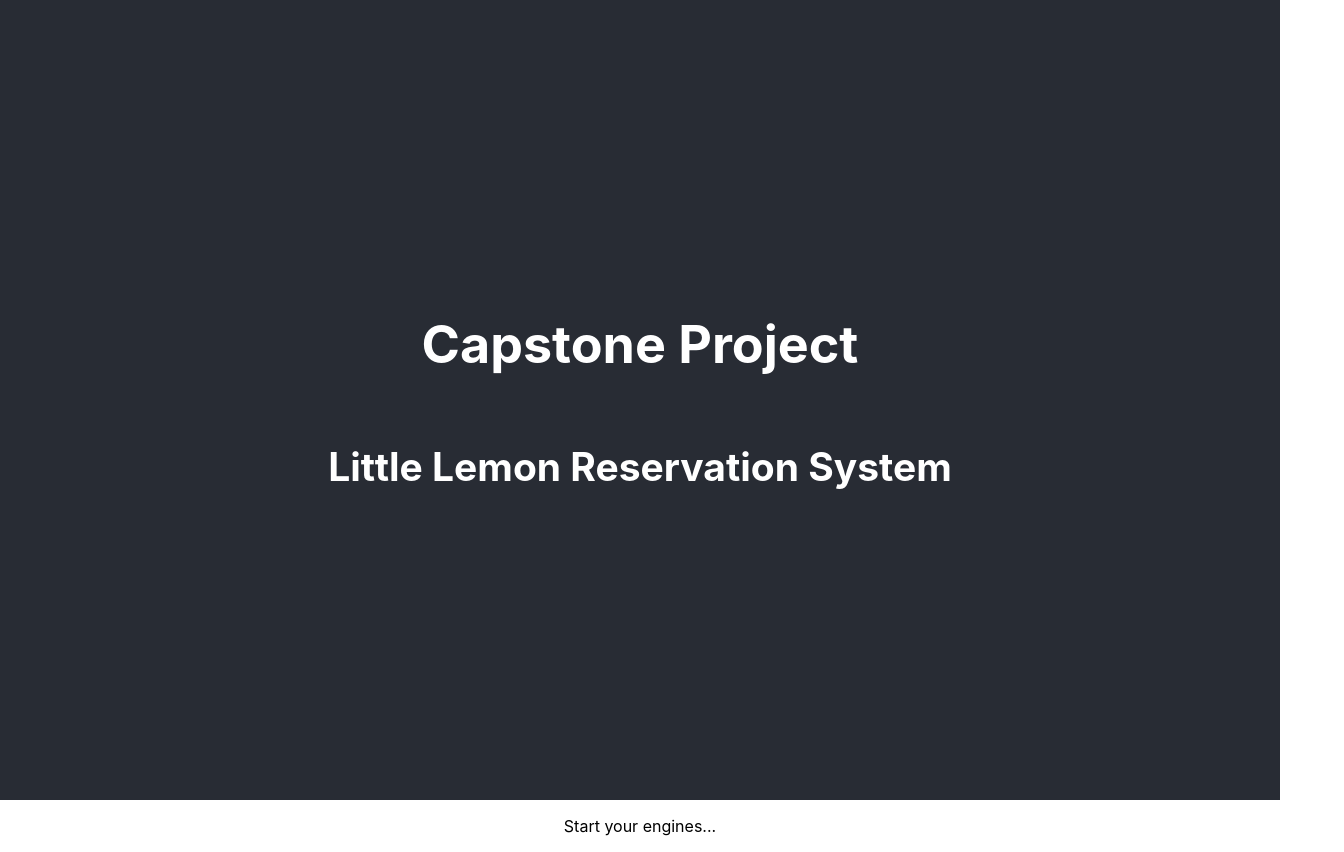
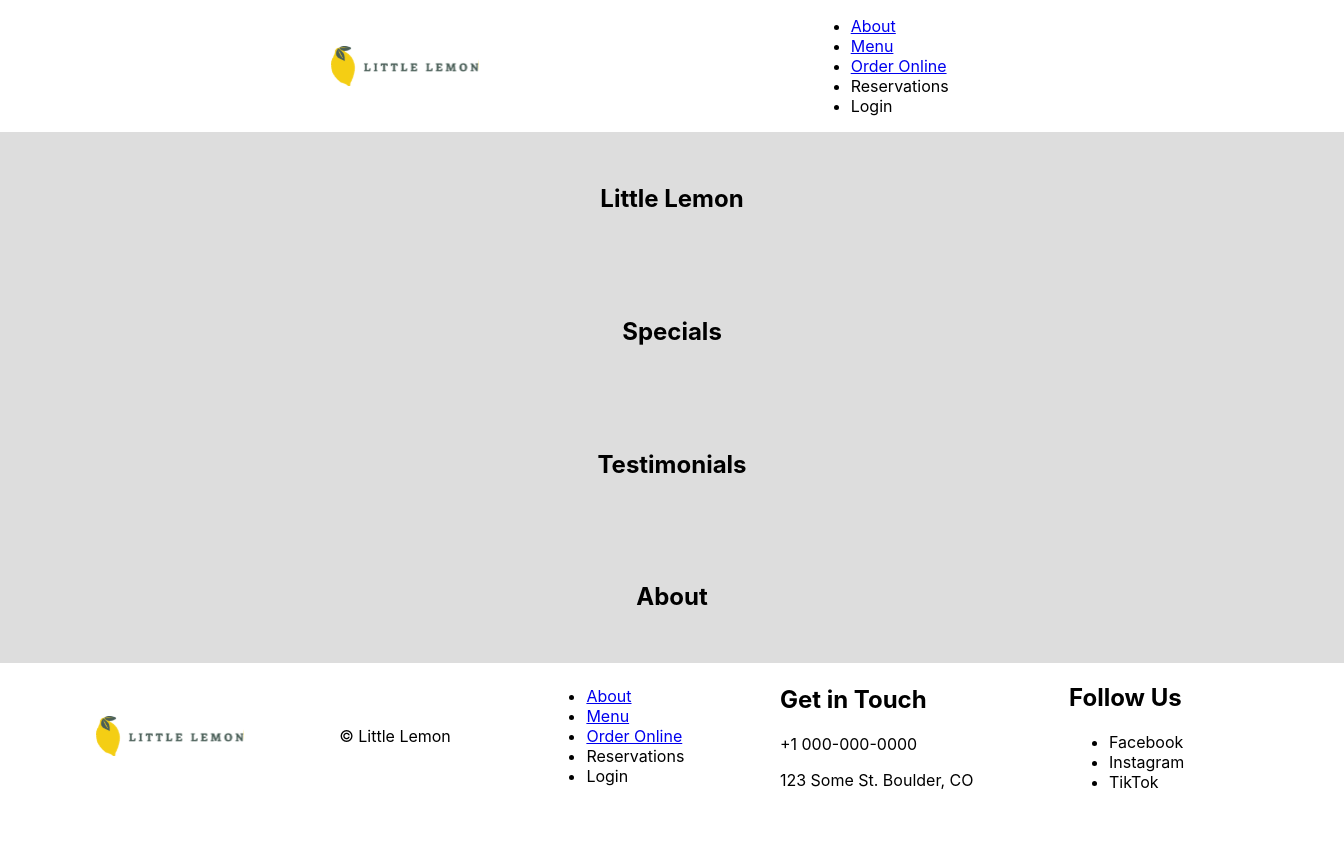
Before and after one commit to MoxieEric/meta-front-end-developer-capstone, a React (Create React App) app: page / in a window 1280 px wide. Shown: the whole page, 1344 px wide, since content can reach past the window. After the commit the page ends 808 px from the top, so only its background shows below. Built offline with nearby package versions, Linux system fonts and the light colour scheme.

Commit message:
semantic structure

```diff
--- a/src/App.css
+++ b/src/App.css
@@ -1,38 +1,32 @@
-.App {
-  text-align: center;
+html, body {
+	font-size: 16px;
+	width: 100%;
+}
+#root {
+	width: 100%;
+	display: flex;
+	flex-direction: column;
+	gap: 0;
+	align-items: start;
+	justify-content: flex-start;
+}
+header, footer {
+	width: 100vw;
+	display: flex;
+	flex-direction: row;
+	align-items: center;
+	justify-content: space-evenly;
+	gap: 0;
 }
 
-.App-logo {
-  height: 40vmin;
-  pointer-events: none;
+main {
+	display: flex;
+	flex-direction: column;
+	gap: 0;
+	align-items: start;
+	justify-content: flex-start;
 }
-
-@media (prefers-reduced-motion: no-preference) {
-  .App-logo {
-    animation: App-logo-spin infinite 20s linear;
-  }
+main > section {
+	padding: 2rem;
+	background: #DDD;
 }
-
-.App-header {
-  background-color: #282c34;
-  min-height: 100vh;
-  display: flex;
-  flex-direction: column;
-  align-items: center;
-  justify-content: center;
-  font-size: calc(10px + 2vmin);
-  color: white;
-}
-
-.App-link {
-  color: #61dafb;
-}
-
-@keyframes App-logo-spin {
-  from {
-    transform: rotate(0deg);
-  }
-  to {
-    transform: rotate(360deg);
-  }
-}
--- a/src/App.js
+++ b/src/App.js
@@ -1,16 +1,35 @@
 import './App.css'
+import Footer from './components/Footer'
+import Header from './components/Header'
 
 function App() {
 	return (
-		<div className='App'>
-			<header className='App-header'>
-				<h1 data-testid='homepage__heading1'>Capstone Project</h1>
-				<h2>Little Lemon Reservation System</h2>
-			</header>
+		<>
+			<Header />
 			<main>
-				<p>Start your engines...</p>
+				<section>
+					<header>
+						<h1>Little Lemon</h1>
+					</header>
+				</section>
+				<section>
+					<header>
+						<h1>Specials</h1>
+					</header>
+				</section>
+				<section>
+					<header>
+						<h1>Testimonials</h1>
+					</header>
+				</section>
+				<section>
+					<header>
+						<h1>About</h1>
+					</header>
+				</section>
 			</main>
-		</div>
+			<Footer />
+		</>
 	)
 }
 
--- /dev/null
+++ b/src/components/Footer.js
@@ -0,0 +1,43 @@
+import navigationConfig from '../config/navigationConfig'
+
+const Footer = () => {
+	return (
+		<footer className='App-Footer'>
+			<img src='/little-lemon-logo.svg' alt='Little Lemon Logo' />
+			<p>&copy; Little Lemon </p>
+
+			<nav>
+				<ul>
+					{navigationConfig.main.map((link) => (
+						<li key={link.label}>
+							<a href={link.url} onClick={link?.onClick}>
+								{link.label}
+							</a>
+						</li>
+					))}
+				</ul>
+			</nav>
+			<div>
+				<h2>Get in Touch</h2>
+				<p>
+					<tel>+1 000-000-0000</tel>
+				</p>
+				<p>123 Some St. Boulder, CO</p>
+			</div>
+			<div>
+				<h2>Follow Us</h2>
+				<ul>
+					{navigationConfig.socials.map((link) => (
+						<li key={link.label}>
+							<a href={link.url} target='_blank' rel='noreferrer'>
+								{link.label}
+							</a>
+						</li>
+					))}
+				</ul>
+			</div>
+		</footer>
+	)
+}
+
+export default Footer
--- /dev/null
+++ b/src/components/Header.js
@@ -0,0 +1,22 @@
+import navigationConfig from '../config/navigationConfig'
+
+const Header = () => {
+	return (
+		<header className='App-header'>
+			<img src='/little-lemon-logo.svg' alt='Little Lemon Logo' />
+			<nav>
+				<ul>
+					{navigationConfig.main.map((link) => (
+						<li key={link.label}>
+							<a href={link.url} onClick={link?.onClick}>
+								{link.label}
+							</a>
+						</li>
+					))}
+				</ul>
+			</nav>
+		</header>
+	)
+}
+
+export default Header
--- /dev/null
+++ b/src/config/navigationConfig.js
@@ -0,0 +1,41 @@
+const navigationConfig = {
+	main: [
+		{
+			label: 'About',
+			url: '/about',
+		},
+		{
+			label: 'Menu',
+			url: '/menu',
+		},
+		{
+			label: 'Order Online',
+			url: '/order',
+		},
+		{
+			label: 'Reservations',
+			url: null,
+			onClick: () => null,
+		},
+		{
+			label: 'Login',
+			url: null,
+			onClick: () => null,
+		},
+	],
+	socials: [
+		{
+			label: 'Facebook',
+			url: null,
+		},
+		{
+			label: 'Instagram',
+			url: null,
+		},
+		{
+			label: 'TikTok',
+			url: null,
+		},
+	],
+}
+export default navigationConfig
```
Also changed, not shown: public/little-lemon-logo.svg (added).
